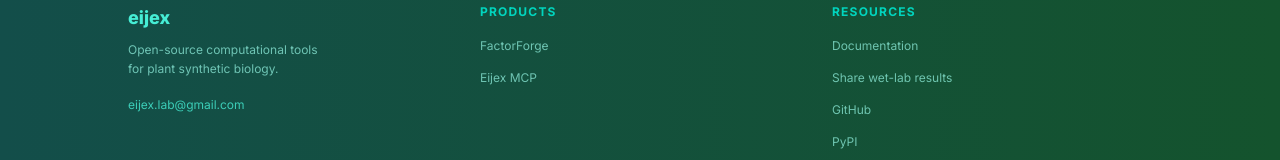
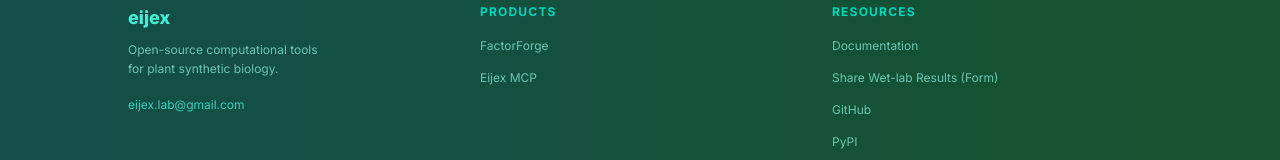
Before and after one commit to eijex/eijex-web, a Next.js app: page / in a window 1280 px wide. Shown: the part 1650-1810 px from the top of the page. Built offline with nearby package versions, Linux system fonts and the light colour scheme.

Commit message:
feat: standardize wet-lab link label to 'Share Wet-lab Results (Form)'

```diff
--- a/src/app/components/Footer.tsx
+++ b/src/app/components/Footer.tsx
@@ -5,7 +5,7 @@ const productLinks = [
 
 const resourceLinks = [
   { label: "Documentation", href: "https://eijex.github.io/factorforge-cds/" },
-  { label: "Share wet-lab results", href: "https://docs.google.com/forms/d/e/1FAIpQLSeSx-wYvF6YwHhSPdLMl-L44frCugdm25X_eDz50OaqTD66qA/viewform" },
+  { label: "Share Wet-lab Results (Form)", href: "https://docs.google.com/forms/d/e/1FAIpQLSeSx-wYvF6YwHhSPdLMl-L44frCugdm25X_eDz50OaqTD66qA/viewform" },
   { label: "GitHub", href: "https://github.com/eijex" },
   { label: "PyPI", href: "https://pypi.org/project/factorforge-cds/" },
   { label: "DOI: 10.5281/zenodo.20407331", href: "https://doi.org/10.5281/zenodo.20407331" },
```
